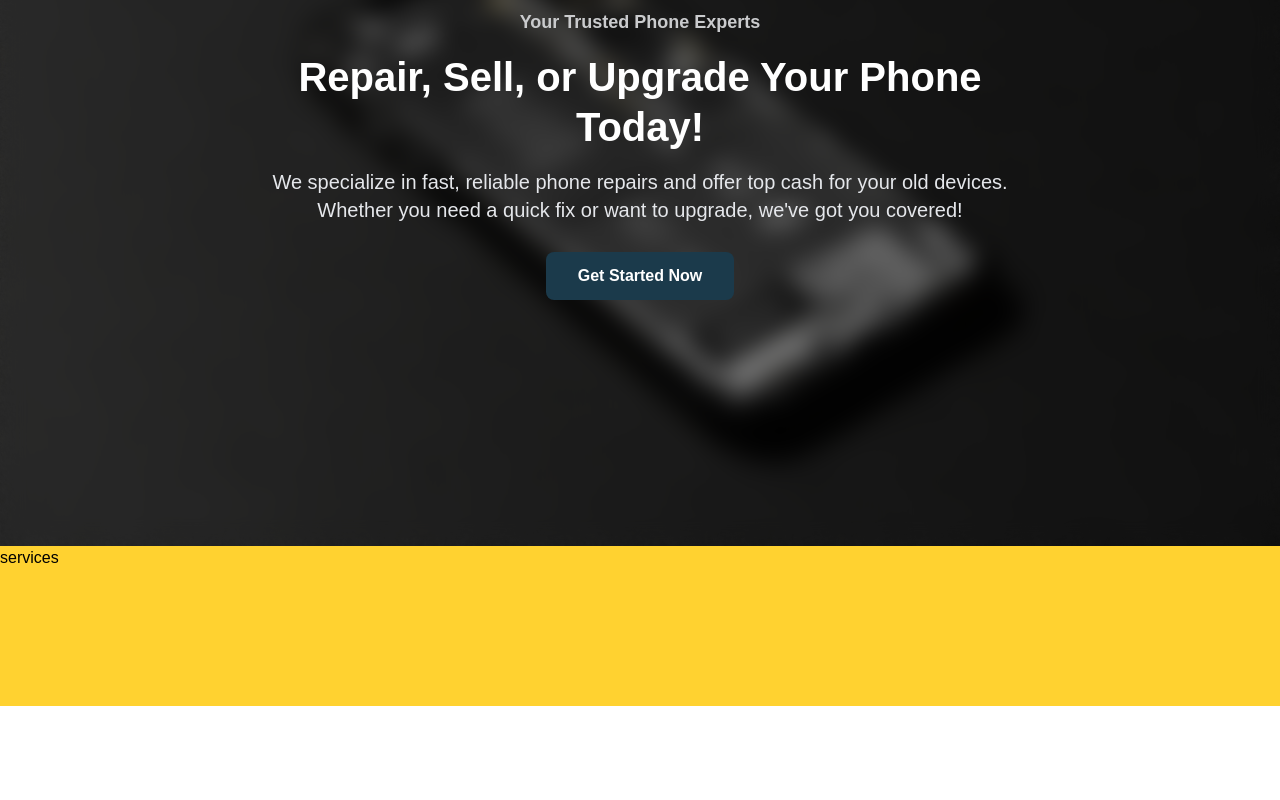
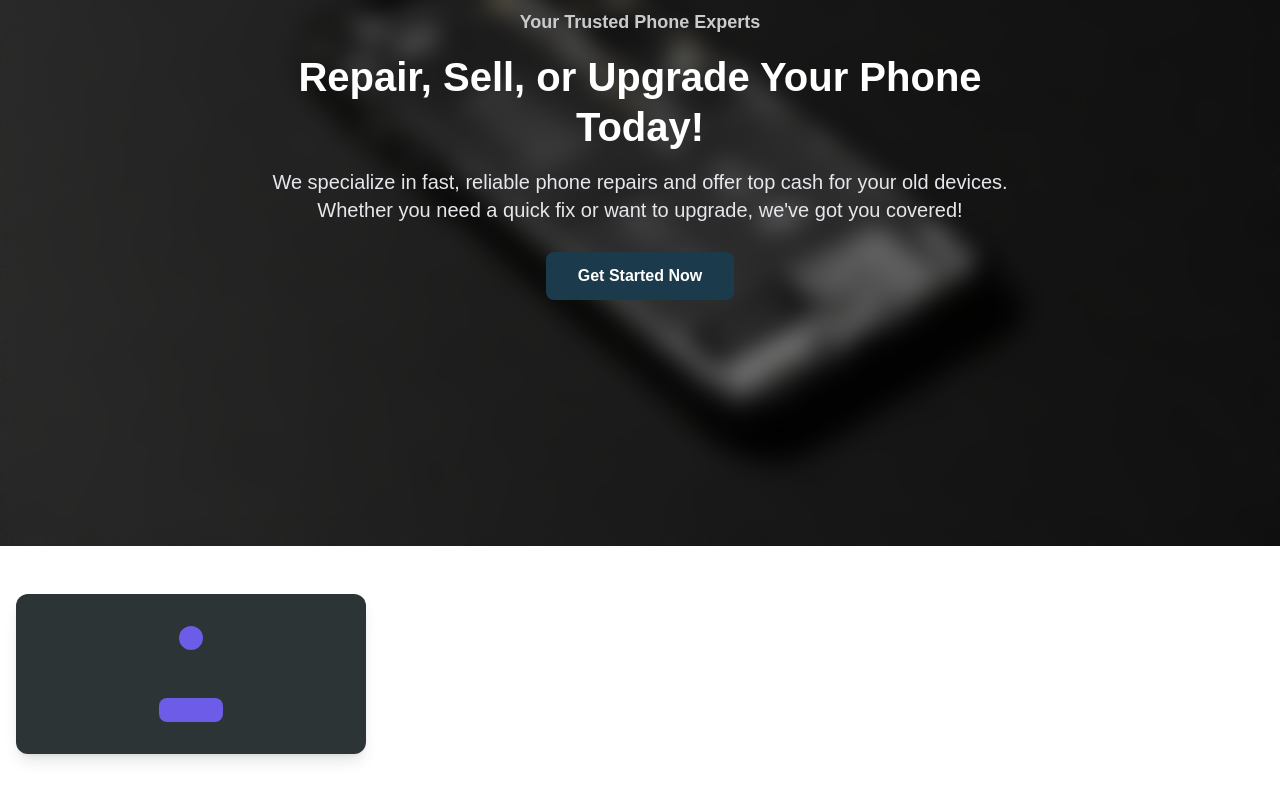
Before and after one commit to Eyup-16/Samobile, a React (Vite) app: page / in a window 1280 px wide. Shown: the part 254-1054 px from the top of the page. Before the commit the page ends 960 px from the top, so only its background shows below. Built offline with nearby package versions, Linux system fonts and the light colour scheme.

Commit message:
initial Services.jsx

```diff
--- a/src/Components/Services.jsx
+++ b/src/Components/Services.jsx
@@ -1,8 +1,23 @@
 import React from 'react'
+import { Wrench } from 'lucide-react';
 
-function Services() {
+function Services({icon,header,desc,btn}) {
   return (
-    <section className='h-40 bg-amber-300'>services</section>
+    <section className='relative py-12 px-4  '> {/* Dark background */}
+      <div className='flex flex-col items-center justify-center bg-[#2d3436] p-8 rounded-xl shadow-lg hover:shadow-xl transition-shadow duration-300 max-w-[350px] w-full'>
+        <div className='mb-4 p-3 bg-[#6c5ce7] rounded-full'> {/* Purple accent */}
+          {icon}
+        </div>
+
+        <h1 className='text-2xl font-bold text-white mb-2 text-center'>{header}</h1>
+
+        <p className='text-sm text-gray-300 text-center mb-6 leading-relaxed'>{desc}</p>
+
+        <button className='bg-[#6c5ce7] text-white px-8 py-3 rounded-lg font-medium
+                          hover:bg-[#5a4ad6] transition-colors duration-200
+                          transform hover:scale-105 text-sm'> {btn}</button>
+      </div>
+    </section>
   )
 }
 
```
